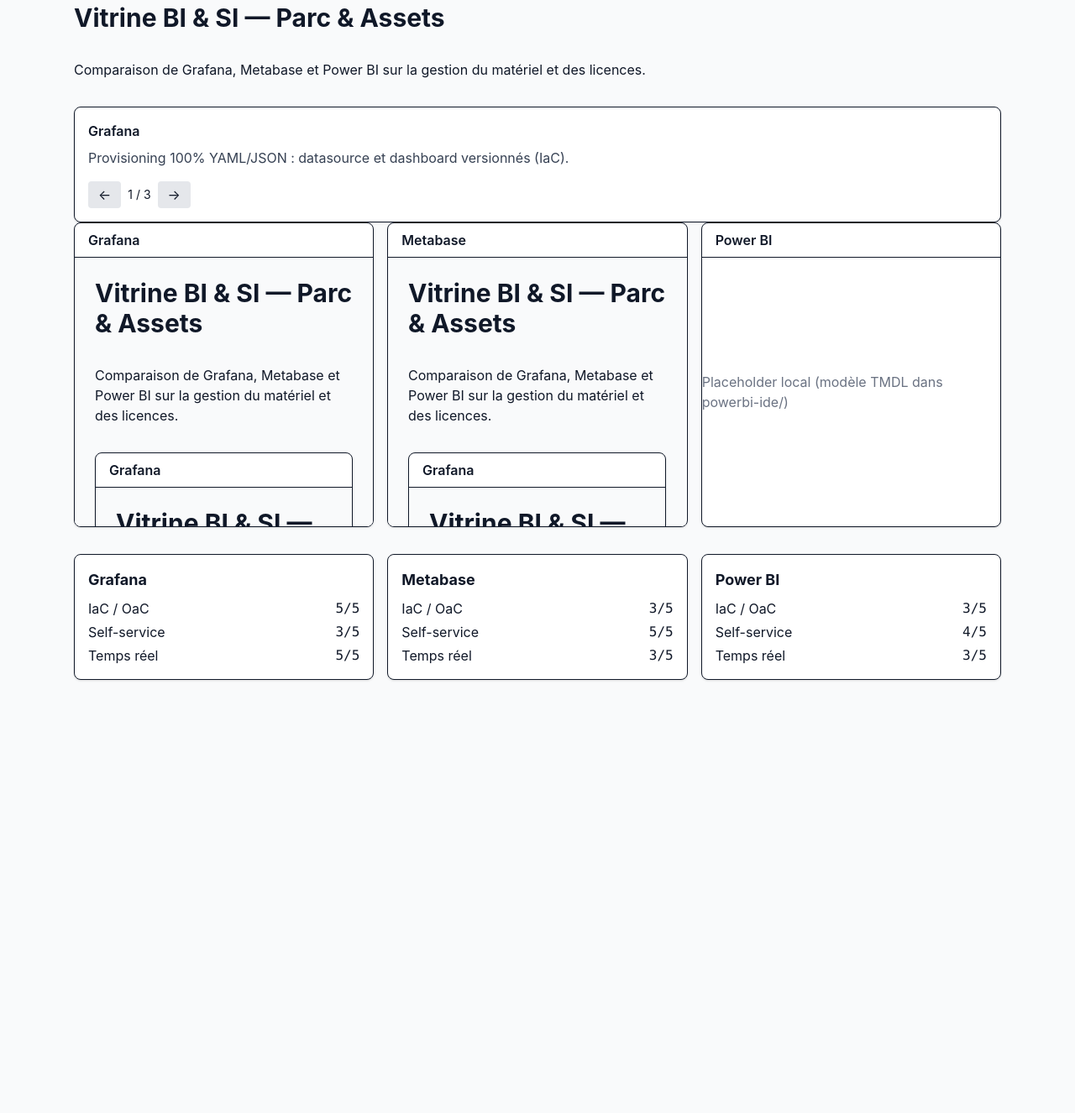
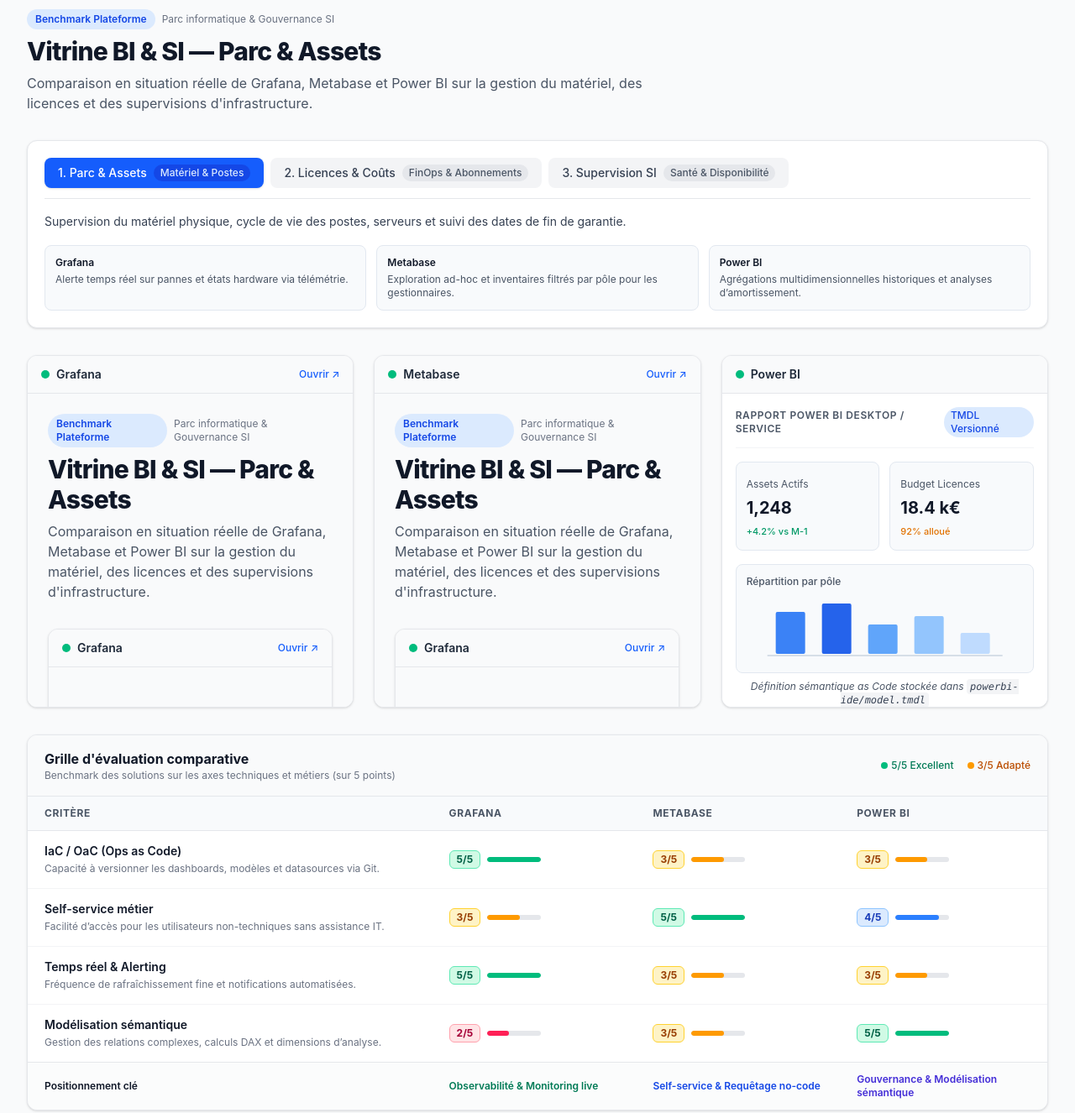
Before and after one commit to elmaquito/Platform_samples_dashboards, an Astro site in the folder site-vitrine/: page / in a window 1280 px wide. Shown: the part 21-1347 px from the top of the page at 84% size. Before the commit the page ends 855 px from the top, so only its background shows below. Built offline with nearby package versions, Linux system fonts and the light colour scheme; Astro itself is replaced by a stand-in of ours.

Commit message:
Enhance BI showcase: add embedding options for Metabase, improve SQL query for asset count, implement comparison table and tabs navigation

```diff
--- a/infrastructure/docker-compose.yml
+++ b/infrastructure/docker-compose.yml
@@ -76,6 +76,8 @@
       MB_DB_USER: metabase
       MB_DB_PASS: metabase
       MB_DB_HOST: metabase-db
+      MB_EMBEDDING_ENABLED: "true"
+      MB_ENABLE_EMBEDDING: "true"
       MB_EMBEDDING_APP_ORIGIN: "*"
     ports: ["3001:3000"]
     depends_on:
--- a/infrastructure/grafana-provisioning/dashboards/parc-assets.json
+++ b/infrastructure/grafana-provisioning/dashboards/parc-assets.json
@@ -33,7 +33,7 @@
           "format": "table",
           "rawQuery": true,
           "editorMode": "code",
-          "rawSql": "SELECT count(*) AS assets FROM marts.mart_assets_overview"
+          "rawSql": "SELECT coalesce((SELECT count(*) FROM marts.mart_assets_overview), 0) AS assets"
         }
       ]
     },
--- a/site-vitrine/src/components/BiIframe.astro
+++ b/site-vitrine/src/components/BiIframe.astro
@@ -1,9 +1,72 @@
 ---
-const { title, src, placeholder = false } = Astro.props;
+const { title, src, placeholder = false, directUrl } = Astro.props;
 ---
-<div class="rounded-lg border bg-white shadow overflow-hidden">
-  <h3 class="px-4 py-2 font-semibold border-b">{title}</h3>
-  {placeholder
-    ? <div class="h-80 flex items-center justify-center text-gray-500">Placeholder local (modèle TMDL dans powerbi-ide/)</div>
-    : <iframe src={src} title={title} class="w-full h-80" loading="lazy"></iframe>}
+<div class="rounded-xl border border-gray-200 bg-white shadow-sm overflow-hidden flex flex-col h-[420px]">
+  <div class="px-4 py-3 bg-gray-50 border-b border-gray-200 flex justify-between items-center">
+    <div class="flex items-center gap-2">
+      <span class="inline-block w-2.5 h-2.5 rounded-full bg-emerald-500"></span>
+      <h3 class="font-semibold text-gray-800 text-sm">{title}</h3>
+    </div>
+    {directUrl && (
+      <a
+        href={directUrl}
+        target="_blank"
+        rel="noreferrer noopener"
+        class="text-xs text-blue-600 hover:text-blue-800 hover:underline flex items-center gap-1 font-medium"
+      >
+        Ouvrir ↗
+      </a>
+    )}
+  </div>
+
+  <div class="flex-1 w-full relative bg-gray-50">
+    {placeholder ? (
+      <div class="h-full w-full p-4 flex flex-col justify-between bg-white text-gray-700">
+        <div>
+          <div class="flex items-center justify-between pb-3 border-b border-gray-100">
+            <span class="text-xs uppercase tracking-wider text-gray-600 font-semibold">Rapport Power BI Desktop / Service</span>
+            <span class="text-xs px-2 py-0.5 rounded-full bg-blue-100 text-blue-700 font-medium">TMDL Versionné</span>
+          </div>
+
+          <div class="grid grid-cols-2 gap-3 mt-4">
+            <div class="p-3 bg-slate-50 border border-slate-200 rounded-lg">
+              <span class="text-xs text-gray-600">Assets Actifs</span>
+              <p class="text-xl font-bold text-gray-900 mt-1">1,248</p>
+              <span class="text-[11px] text-emerald-600 font-medium">+4.2% vs M-1</span>
+            </div>
+            <div class="p-3 bg-slate-50 border border-slate-200 rounded-lg">
+              <span class="text-xs text-gray-600">Budget Licences</span>
+              <p class="text-xl font-bold text-gray-900 mt-1">18.4 k€</p>
+              <span class="text-[11px] text-amber-600 font-medium">92% alloué</span>
+            </div>
+          </div>
+
+          <!-- Mock Chart SVG -->
+          <div class="mt-4 p-3 bg-slate-50 border border-slate-200 rounded-lg">
+            <span class="text-xs text-gray-600 font-medium mb-2 block">Répartition par pôle</span>
+            <svg class="w-full h-20" viewBox="0 0 300 80" fill="none" xmlns="http://www.w3.org/2000/svg">
+              <rect x="20" y="20" width="35" height="50" rx="2" fill="#3B82F6" />
+              <rect x="75" y="10" width="35" height="60" rx="2" fill="#2563EB" />
+              <rect x="130" y="35" width="35" height="35" rx="2" fill="#60A5FA" />
+              <rect x="185" y="25" width="35" height="45" rx="2" fill="#93C5FD" />
+              <rect x="240" y="45" width="35" height="25" rx="2" fill="#BFDBFE" />
+              <line x1="10" y1="72" x2="290" y2="72" stroke="#CBD5E1" stroke-width="1.5" />
+            </svg>
+          </div>
+        </div>
+
+        <p class="text-xs text-gray-600 text-center italic mt-2">
+          Définition sémantique as Code stockée dans <code class="text-xs bg-gray-100 px-1 py-0.5 rounded text-gray-700">powerbi-ide/model.tmdl</code>
+        </p>
+      </div>
+    ) : (
+      <iframe
+        src={src}
+        title={title}
+        class="w-full h-full border-0"
+        loading="lazy"
+        sandbox="allow-scripts allow-same-origin allow-forms allow-popups"
+      />
+    )}
+  </div>
 </div>
--- /dev/null
+++ b/site-vitrine/src/components/ComparisonTable.astro
@@ -0,0 +1,90 @@
+---
+interface Props {
+  criteria: Array<{
+    name: string;
+    description: string;
+    grafana: number;
+    metabase: number;
+    powerbi: number;
+  }>;
+}
+
+const { criteria } = Astro.props;
+
+function getBadgeColor(score: number) {
+  if (score >= 4.5) return 'bg-emerald-100 text-emerald-800 border-emerald-300';
+  if (score >= 3.5) return 'bg-blue-100 text-blue-800 border-blue-300';
+  if (score >= 3.0) return 'bg-amber-100 text-amber-800 border-amber-300';
+  return 'bg-rose-100 text-rose-800 border-rose-300';
+}
+
+function getBarColor(score: number) {
+  if (score >= 4.5) return 'bg-emerald-500';
+  if (score >= 3.5) return 'bg-blue-500';
+  if (score >= 3.0) return 'bg-amber-500';
+  return 'bg-rose-500';
+}
+---
+
+<div class="rounded-xl border border-gray-200 bg-white shadow-sm overflow-hidden">
+  <div class="px-5 py-4 border-b border-gray-200 bg-gray-50 flex items-center justify-between">
+    <div>
+      <h2 class="text-base font-bold text-gray-900">Grille d'évaluation comparative</h2>
+      <p class="text-xs text-gray-500">Benchmark des solutions sur les axes techniques et métiers (sur 5 points)</p>
+    </div>
+    <div class="flex items-center gap-2 text-xs">
+      <span class="inline-flex items-center gap-1 font-medium text-emerald-700">
+        <span class="w-2 h-2 rounded-full bg-emerald-500"></span> 5/5 Excellent
+      </span>
+      <span class="inline-flex items-center gap-1 font-medium text-amber-700 ml-2">
+        <span class="w-2 h-2 rounded-full bg-amber-500"></span> 3/5 Adapté
+      </span>
+    </div>
+  </div>
+
+  <div class="overflow-x-auto">
+    <table class="w-full text-left text-sm">
+      <thead class="bg-slate-50 border-b border-gray-200 text-xs uppercase text-gray-600 font-semibold tracking-wider">
+        <tr>
+          <th scope="col" class="py-3 px-5 w-2/5">Critère</th>
+          <th scope="col" class="py-3 px-4 w-1/5">Grafana</th>
+          <th scope="col" class="py-3 px-4 w-1/5">Metabase</th>
+          <th scope="col" class="py-3 px-4 w-1/5">Power BI</th>
+        </tr>
+      </thead>
+      <tbody class="divide-y divide-gray-100 text-gray-700">
+        {criteria.map((c) => (
+          <tr class="hover:bg-gray-50/80 transition-colors">
+            <td class="py-3.5 px-5">
+              <span class="font-semibold text-gray-900 block">{c.name}</span>
+              <span class="text-xs text-gray-500">{c.description}</span>
+            </td>
+            {[c.grafana, c.metabase, c.powerbi].map((score) => (
+              <td class="py-3.5 px-4 align-middle">
+                <div class="flex items-center gap-2">
+                  <span class={`inline-block px-2 py-0.5 text-xs font-bold rounded-md border ${getBadgeColor(score)}`}>
+                    {score}/5
+                  </span>
+                  <div class="w-16 bg-gray-200 rounded-full h-1.5 hidden sm:block overflow-hidden">
+                    <div
+                      class={`h-1.5 rounded-full ${getBarColor(score)}`}
+                      style={`width: ${(score / 5) * 100}%`}
+                    ></div>
+                  </div>
+                </div>
+              </td>
+            ))}
+          </tr>
+        ))}
+      </tbody>
+      <tfoot class="bg-gray-50/60 border-t border-gray-200 text-xs font-medium text-gray-600">
+        <tr>
+          <td class="py-3 px-5 font-semibold text-gray-900">Positionnement clé</td>
+          <td class="py-3 px-4 text-emerald-700 font-semibold">Observabilité & Monitoring live</td>
+          <td class="py-3 px-4 text-blue-700 font-semibold">Self-service & Requêtage no-code</td>
+          <td class="py-3 px-4 text-indigo-700 font-semibold">Gouvernance & Modélisation sémantique</td>
+        </tr>
+      </tfoot>
+    </table>
+  </div>
+</div>
--- /dev/null
+++ b/site-vitrine/src/components/TabsNav.jsx
@@ -0,0 +1,89 @@
+import { useState } from 'react';
+
+const tabs = [
+  {
+    id: 'assets',
+    label: '1. Parc & Assets',
+    tag: 'Matériel & Postes',
+    description:
+      'Supervision du matériel physique, cycle de vie des postes, serveurs et suivi des dates de fin de garantie.',
+    strengths: {
+      Grafana: 'Alerte temps réel sur pannes et états hardware via télémétrie.',
+      Metabase: 'Exploration ad-hoc et inventaires filtrés par pôle pour les gestionnaires.',
+      'Power BI': 'Agrégations multidimensionnelles historiques et analyses d’amortissement.',
+    },
+  },
+  {
+    id: 'licenses',
+    label: '2. Licences & Coûts',
+    tag: 'FinOps & Abonnements',
+    description:
+      'Gouvernance des dépenses logicielles, suivi des licences attribuées vs inactives et détection des surcoûts.',
+    strengths: {
+      Grafana: 'Tableau de bord synthétique du coût mensuel global et seuils de consommation.',
+      Metabase: 'Questions no-code pour identifier rapidement les comptes sans activité.',
+      'Power BI': 'Croisement comptable avec les centres de coûts et projection budgétaire.',
+    },
+  },
+  {
+    id: 'monitoring',
+    label: '3. Supervision SI',
+    tag: 'Santé & Disponibilité',
+    description:
+      'Surveillance proactive de la disponibilité des services, latence réseau et respect des SLO/SLA.',
+    strengths: {
+      Grafana: 'Performance maximale sur les métriques temporelles et alertes Slack/PagerDuty.',
+      Metabase: 'Rapports d’incidents périodiques et tableaux de bord pour la direction.',
+      'Power BI': 'Rapports trimestriels de gouvernance et conformité contractuelle.',
+    },
+  },
+];
+
+export default function TabsNav() {
+  const [activeTab, setActiveTab] = useState(0);
+  const current = tabs[activeTab];
+
+  return (
+    <div className="rounded-xl border border-gray-200 bg-white p-5 shadow-sm space-y-4">
+      {/* Tab buttons */}
+      <div className="flex flex-wrap gap-2 border-b border-gray-200 pb-3">
+        {tabs.map((tab, idx) => {
+          const isActive = idx === activeTab;
+          return (
+            <button
+              key={tab.id}
+              onClick={() => setActiveTab(idx)}
+              className={`px-4 py-2 rounded-lg text-sm font-medium transition-all flex items-center gap-2 ${
+                isActive
+                  ? 'bg-blue-600 text-white shadow-sm'
+                  : 'bg-gray-100 text-gray-700 hover:bg-gray-200'
+              }`}
+            >
+              <span>{tab.label}</span>
+              <span
+                className={`text-xs px-2 py-0.5 rounded-full ${
+                  isActive ? 'bg-blue-700 text-blue-100' : 'bg-gray-200 text-gray-600'
+                }`}
+              >
+                {tab.tag}
+              </span>
+            </button>
+          );
+        })}
+      </div>
+
+      {/* Tab content */}
+      <div className="space-y-3">
+        <p className="text-gray-700 text-sm leading-relaxed">{current.description}</p>
+        <div className="grid md:grid-cols-3 gap-3 pt-1">
+          {Object.entries(current.strengths).map(([tool, text]) => (
+            <div key={tool} className="p-3 bg-slate-50 border border-slate-200 rounded-lg text-xs">
+              <span className="font-semibold text-gray-900 block mb-1">{tool}</span>
+              <span className="text-gray-600">{text}</span>
+            </div>
+          ))}
+        </div>
+      </div>
+    </div>
+  );
+}
--- a/site-vitrine/src/pages/index.astro
+++ b/site-vitrine/src/pages/index.astro
@@ -1,38 +1,86 @@
 ---
 import BiIframe from '../components/BiIframe.astro';
-import Scorecard from '../components/Scorecard.astro';
-import Slider from '../components/Slider.jsx';
+import ComparisonTable from '../components/ComparisonTable.astro';
+import TabsNav from '../components/TabsNav.jsx';
 import '../styles.css';
 
-const slides = [
-  { title: 'Grafana', text: 'Provisioning 100% YAML/JSON : datasource et dashboard versionnés (IaC).' },
-  { title: 'Metabase', text: 'Configuration via scripts API, interface self-service pour les métiers.' },
-  { title: 'Power BI', text: 'Modèle sémantique as code (TMDL), rapports côté Desktop/Service.' },
-];
-const scorecards = [
-  { tool: 'Grafana', scores: { 'IaC / OaC': 5, 'Self-service': 3, 'Temps réel': 5 } },
-  { tool: 'Metabase', scores: { 'IaC / OaC': 3, 'Self-service': 5, 'Temps réel': 3 } },
-  { tool: 'Power BI', scores: { 'IaC / OaC': 3, 'Self-service': 4, 'Temps réel': 3 } },
+const criteria = [
+  {
+    name: 'IaC / OaC (Ops as Code)',
+    description: 'Capacité à versionner les dashboards, modèles et datasources via Git.',
+    grafana: 5,
+    metabase: 3,
+    powerbi: 3,
+  },
+  {
+    name: 'Self-service métier',
+    description: 'Facilité d’accès pour les utilisateurs non-techniques sans assistance IT.',
+    grafana: 3,
+    metabase: 5,
+    powerbi: 4,
+  },
+  {
+    name: 'Temps réel & Alerting',
+    description: 'Fréquence de rafraîchissement fine et notifications automatisées.',
+    grafana: 5,
+    metabase: 3,
+    powerbi: 3,
+  },
+  {
+    name: 'Modélisation sémantique',
+    description: 'Gestion des relations complexes, calculs DAX et dimensions d’analyse.',
+    grafana: 2,
+    metabase: 3,
+    powerbi: 5,
+  },
 ];
 ---
 <html lang="fr">
   <head>
     <meta charset="utf-8" />
     <meta name="viewport" content="width=device-width" />
-    <title>Vitrine BI — Parc &amp; Assets</title>
+    <title>Vitrine BI &amp; SI — Parc &amp; Assets</title>
   </head>
-  <body class="bg-gray-50 text-gray-900">
-    <main class="max-w-6xl mx-auto p-6 space-y-8">
-      <h1 class="text-3xl font-bold">Vitrine BI &amp; SI — Parc &amp; Assets</h1>
-      <p>Comparaison de Grafana, Metabase et Power BI sur la gestion du matériel et des licences.</p>
-      <Slider client:load slides={slides} />
-      <section class="grid md:grid-cols-3 gap-4">
-        <BiIframe title="Grafana" src="http://localhost:3000/d/parc-assets?kiosk" />
-        <BiIframe title="Metabase" src="http://localhost:3001" />
-        <BiIframe title="Power BI" placeholder />
+  <body class="bg-gray-50 text-gray-900 antialiased min-h-screen">
+    <!-- pb-24 adds safety margin against the Windows activation watermark in bottom right -->
+    <main class="max-w-7xl mx-auto p-6 md:p-8 space-y-8 pb-24">
+      <header class="space-y-2">
+        <div class="flex items-center gap-2">
+          <span class="px-2.5 py-1 text-xs font-semibold rounded-full bg-blue-100 text-blue-700">Benchmark Plateforme</span>
+          <span class="text-xs text-gray-500">Parc informatique &amp; Gouvernance SI</span>
+        </div>
+        <h1 class="text-3xl font-extrabold text-gray-900 tracking-tight">Vitrine BI &amp; SI — Parc &amp; Assets</h1>
+        <p class="text-gray-600 max-w-3xl">
+          Comparaison en situation réelle de Grafana, Metabase et Power BI sur la gestion du matériel, des licences et des supervisions d'infrastructure.
+        </p>
+      </header>
+
+      {/* Tabs contextualizing the three scopes */}
+      <section>
+        <TabsNav client:load />
       </section>
-      <section class="grid md:grid-cols-3 gap-4">
-        {scorecards.map((c) => <Scorecard {...c} />)}
+
+      {/* 3 Columns Preview with unified heights and light themes */}
+      <section class="grid lg:grid-cols-3 gap-6 items-stretch">
+        <BiIframe
+          title="Grafana"
+          src="http://localhost:3000/d/parc-assets?kiosk&theme=light"
+          directUrl="http://localhost:3000/d/parc-assets"
+        />
+        <BiIframe
+          title="Metabase"
+          src="http://localhost:3001"
+          directUrl="http://localhost:3001"
+        />
+        <BiIframe
+          title="Power BI"
+          placeholder
+        />
+      </section>
+
+      {/* Unified 4-column comparison scorecard */}
+      <section>
+        <ComparisonTable criteria={criteria} />
       </section>
     </main>
   </body>
```
